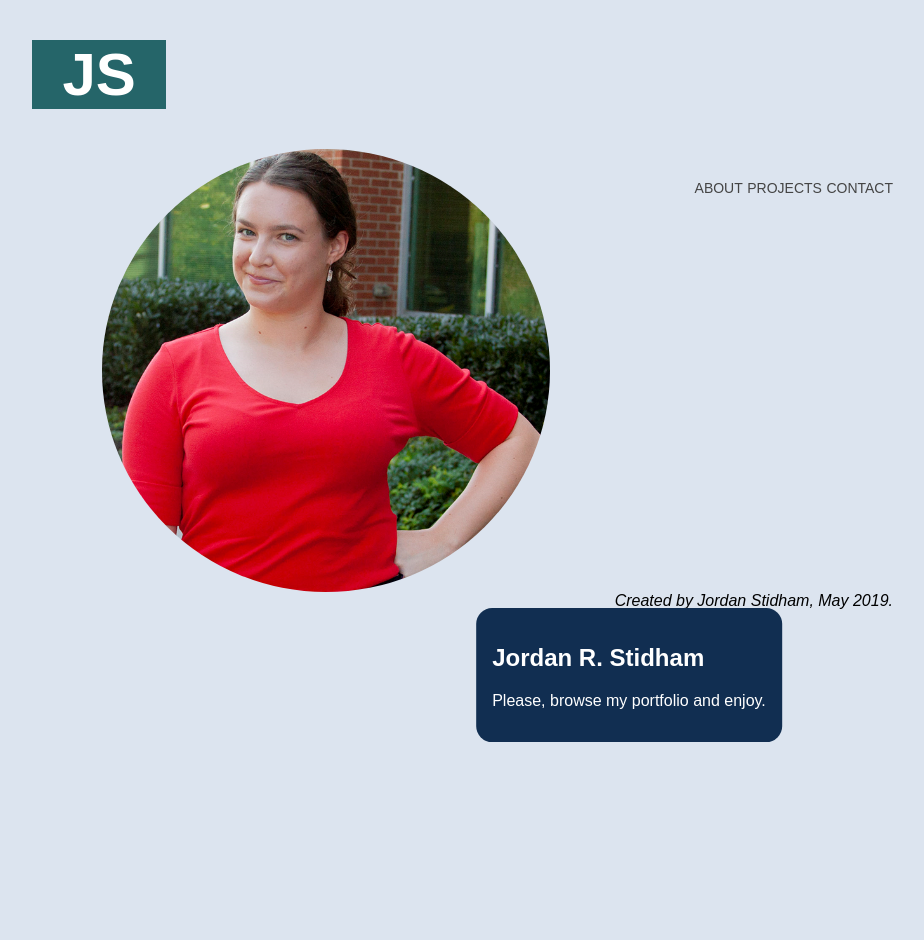
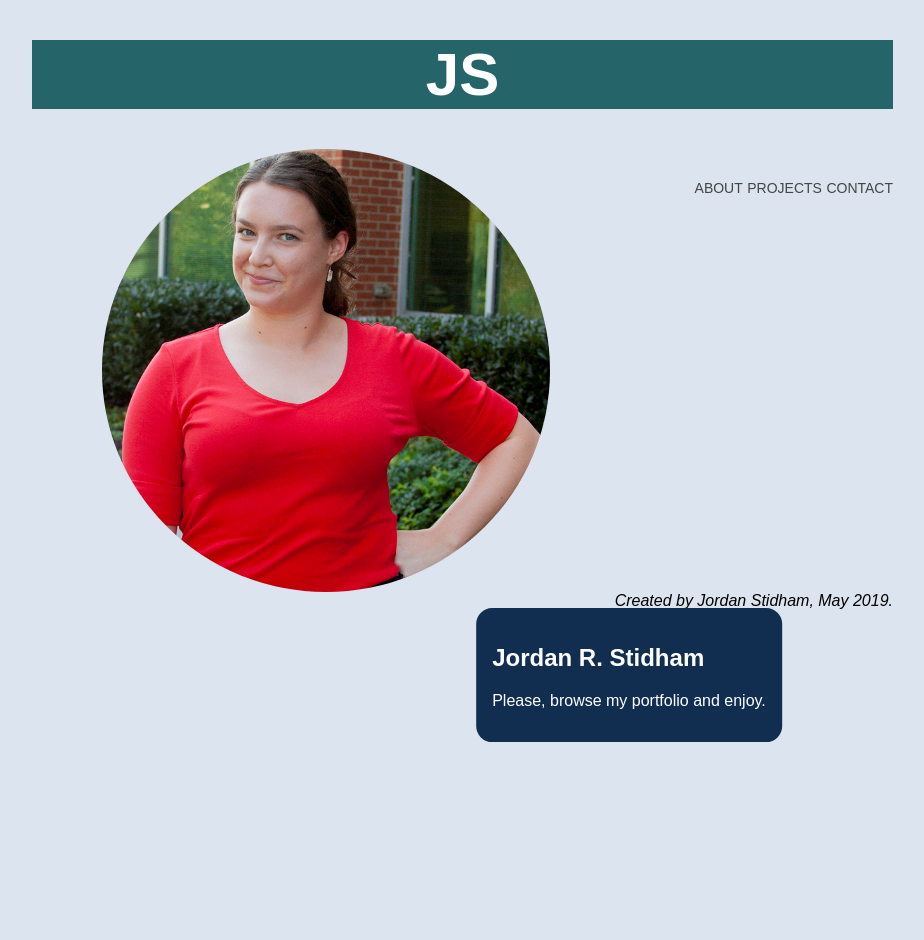
Before and after one commit to jordanstidham/PORTFOLIO, a Jekyll site: the page built from README.md, in a window 1280 px wide. Shown: the whole page, without its empty margins (11-935 px from the left). Built offline with Jekyll 4.4.1, drawn with Linux system fonts in a browser that asks for light colours; our own code applies the rules of GitHub Pages for plain Markdown files.

Commit message:
Update main.css

```diff
--- a/css/main.css
+++ b/css/main.css
@@ -14,7 +14,6 @@ body {
     color: white;
     font-size: 30px;
     text-align: center;
-    width: 15%;
     margin: 0px 0px 5px 35px;
 }
 
```
